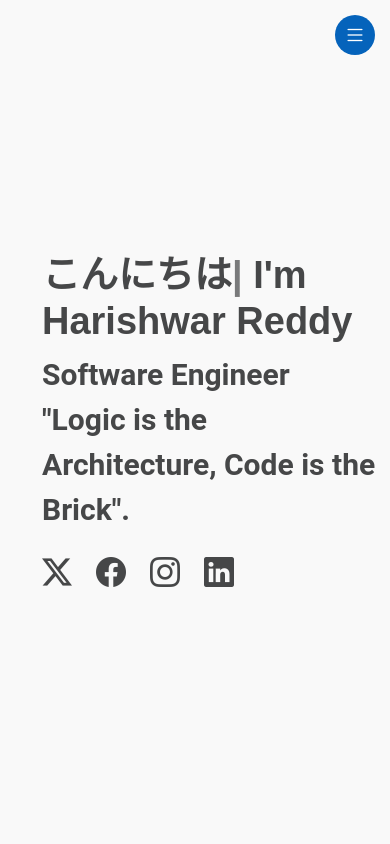
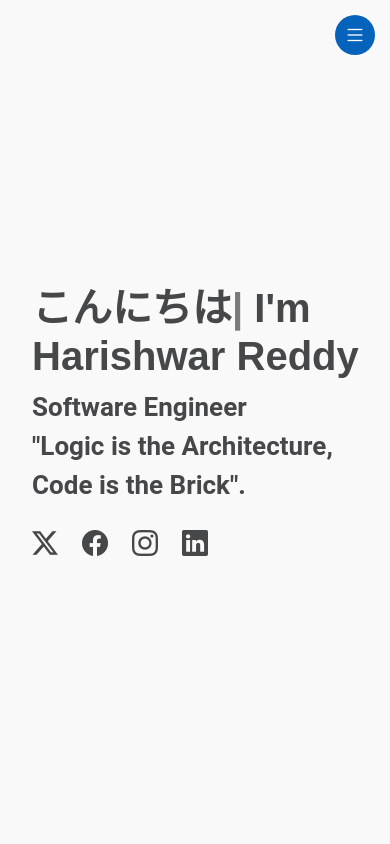
Before and after one commit to harishwarreddie/portfolio, a plain HTML site: page index.html in a window 390 px wide. Shown: the top 844 px of the page. Drawn offline with Linux system fonts and the light colour scheme; a web font is replaced by a local one.

Commit message:
Update main.css

```diff
--- a/assets/css/main.css
+++ b/assets/css/main.css
@@ -595,7 +595,7 @@ section,
 
 @media (max-width: 768px) {
   .hero h2 {
-    font-size: 38px;
+    font-size: 40px;
   }
 
   .hero img {
@@ -605,15 +605,15 @@ section,
   .hero .container {
   position: relative;
   z-index: 3;
-  margin-left: 30px;
+  margin-left: 20px;
   }
 
   .hero p {
-    font-size: 30px;
+    font-size: 26px;
   }
 
   .hero .social-links a {
-  font-size: 30px;
+  font-size: 26px;
   display: inline-block;
   color: color-mix(in srgb, var(--default-color), transparent 15%);
   line-height: 1;
```
